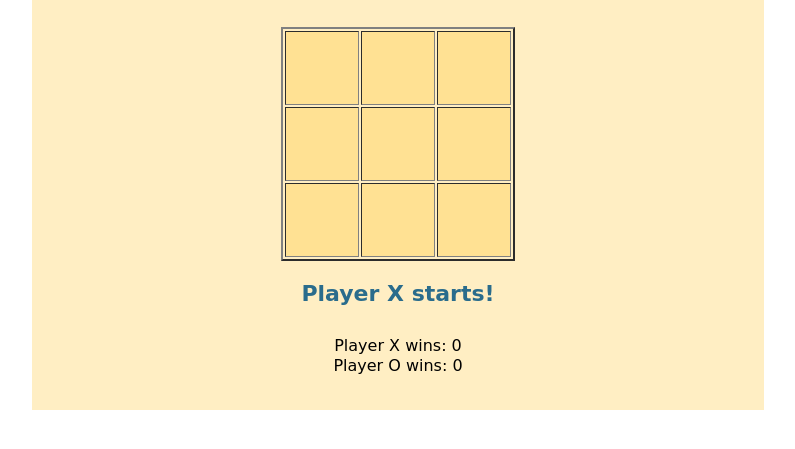
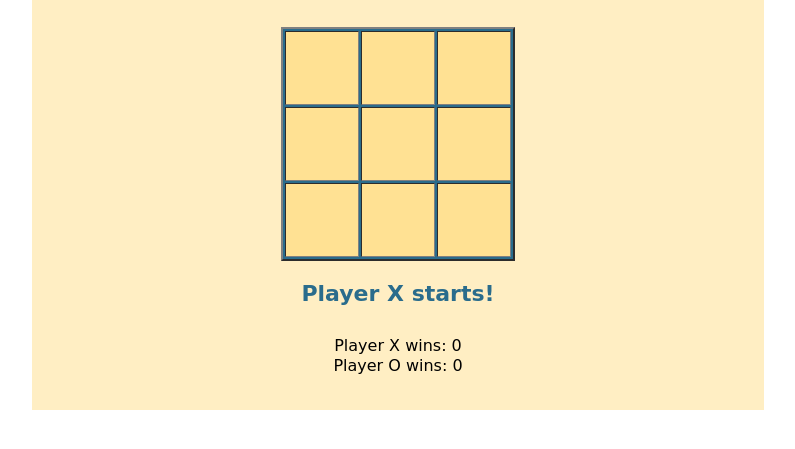
Before and after one commit to VictorIvanov87/Simple-Tic-Tac-Toe-Game, a plain HTML site: page index.html in a window 1280 px wide. Shown: the part 99-548 px from the top of the page, without its empty margins (242-1037 px from the left). Drawn offline with Linux system fonts and the light colour scheme; a web font is replaced by a local one.

Commit message:
Update styles.css

```diff
--- a/styles/styles.css
+++ b/styles/styles.css
@@ -22,6 +22,7 @@ h6 {
 }
 table {
 	margin: 0 auto;
+	background-color: #2A6C8C;
 }
 table > tbody > tr > td {
 	width:70px;
```
